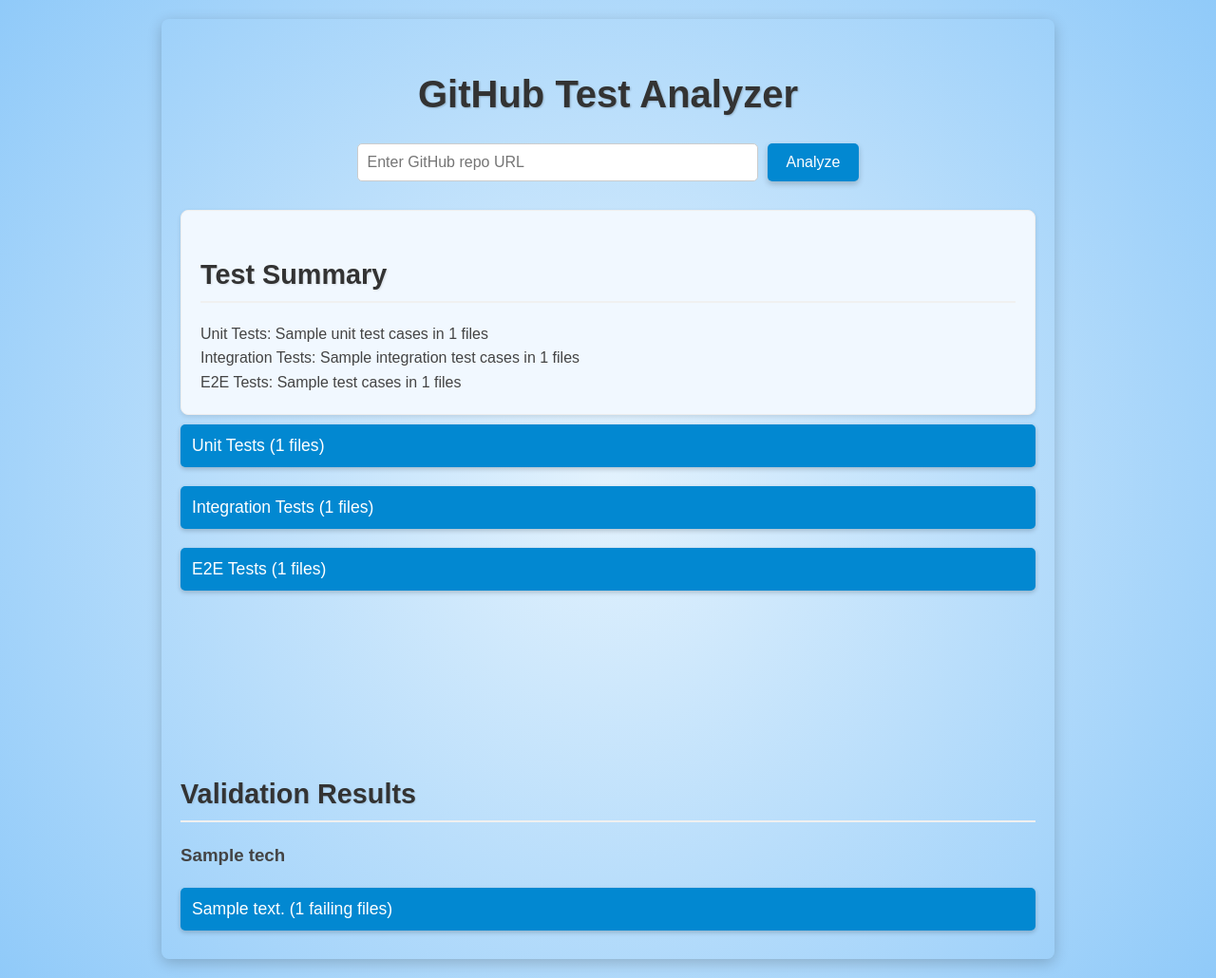
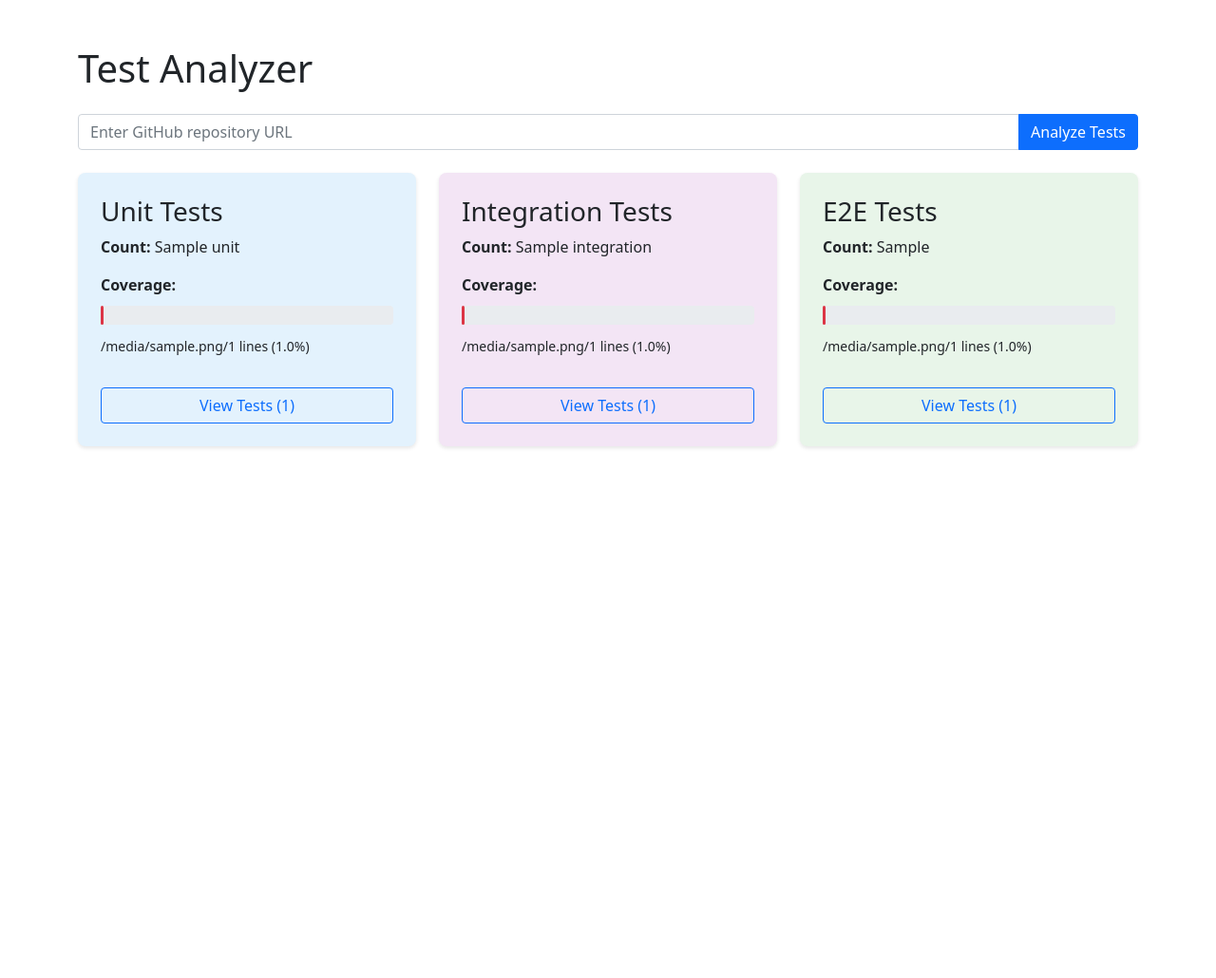
Before and after one commit to venusthoughtworks/knowyourtests_ai, a Flask app: template app/templates/index.html in a window 1280 px wide. Shown: the whole page at 95% size. After the commit the page ends 472 px from the top, so only its background shows below. Run offline with Flask 3, Linux system fonts and the light colour scheme; the template is opened without the code that fills it: most values are stand-ins (such as "Sample title", 1, 10 or a date in 2020).

Commit message:
Added logic to check test coverage

```diff
--- a/app/templates/index.html
+++ b/app/templates/index.html
@@ -1,285 +1,169 @@
 <!DOCTYPE html>
-<html>
+<html lang="en">
 <head>
-    <title>GitHub Test Analyzer</title>
-    <script src="https://cdn.jsdelivr.net/npm/chart.js"></script>
+    <meta charset="UTF-8">
+    <meta name="viewport" content="width=device-width, initial-scale=1.0">
+    <title>Test Analyzer</title>
+    <link href="https://cdn.jsdelivr.net/npm/bootstrap@5.1.3/dist/css/bootstrap.min.css" rel="stylesheet">
     <style>
-        /* General Styles */
-        body {
-            font-family: 'Arial', sans-serif;
-            color: #444;
-            margin: 20px auto;
-            max-width: 900px;
-            line-height: 1.6;
-            background: radial-gradient(circle, #e3f2fd, #90caf9);
-            padding: 20px;
+        .test-section {
+            margin-bottom: 2rem;
+            padding: 1.5rem;
             border-radius: 8px;
-            box-shadow: 0px 4px 15px rgba(0, 0, 0, 0.2);
+            box-shadow: 0 2px 4px rgba(0,0,0,0.1);
         }
-
-        h1 {
-            font-size: 2.5em;
-            text-align: center;
-            color: #333;
-            margin-bottom: 20px;
-            text-shadow: 1px 1px 2px rgba(0, 0, 0, 0.2);
+        .unit-tests { background-color: #e3f2fd; }
+        .integration-tests { background-color: #f3e5f5; }
+        .e2e-tests { background-color: #e8f5e9; }
+        .coverage-bar {
+            height: 20px;
+            background-color: #e9ecef;
+            border-radius: 4px;
+            margin: 10px 0;
         }
-
-        h2 {
-            font-size: 1.8em;
-            color: #333;
-            border-bottom: 2px solid #f0f0f0;
-            padding-bottom: 5px;
-            margin-bottom: 20px;
-            text-shadow: 1px 1px 2px rgba(0, 0, 0, 0.1);
+        .coverage-fill {
+            height: 100%;
+            border-radius: 4px;
+            transition: width 0.3s ease;
         }
-
-        form {
-            margin-bottom: 30px;
-            display: flex;
-            justify-content: center;
+        .coverage-high { background-color: #28a745; }
+        .coverage-medium { background-color: #ffc107; }
+        .coverage-low { background-color: #dc3545; }
+        .test-file {
+            padding: 0.5rem;
+            margin: 0.25rem 0;
+            background-color: rgba(255,255,255,0.7);
+            border-radius: 4px;
         }
-
-        input[type="text"] {
-            width: 400px;
-            padding: 10px;
-            font-size: 1em;
-            border: 1px solid #ccc;
-            border-radius: 5px;
-            margin-right: 10px;
+        .view-tests-btn {
+            width: 100%;
+            margin-top: 1rem;
         }
-
-        button {
-            padding: 10px 20px;
-            font-size: 1em;
-            color: #fff;
-            background: #0288d1;
-            border: none;
-            border-radius: 5px;
-            cursor: pointer;
-            box-shadow: 0 3px 6px rgba(0, 0, 0, 0.2);
-        }
-
-        button:hover {
-            background: #0277bd;
-            box-shadow: 0 4px 10px rgba(0, 0, 0, 0.3);
-        }
-
-        /* Flash Messages */
-        .messages {
-            margin-bottom: 20px;
-            padding: 10px;
-            border-radius: 5px;
-            background-color: #f8d7da;
-            color: #721c24;
-            box-shadow: 0 2px 5px rgba(0, 0, 0, 0.1);
-        }
-
-        .messages ul {
-            margin: 0;
-            padding: 0;
-            list-style-type: none;
-        }
-
-        /* Collapsibles and Results */
-        .collapsible {
-            display: block;
-            width: 100%;
-            background-color: #0288d1;
-            color: white;
-            border: none;
-            border-radius: 5px;
-            padding: 12px;
-            margin: 10px 0;
-            text-align: left;
-            cursor: pointer;
-            font-size: 1.1em;
-            box-shadow: 0 2px 5px rgba(0, 0, 0, 0.2);
-        }
-
-        .collapsible:hover {
-            background-color: #0277bd;
-        }
-
-        .content {
-            max-height: 0;
-            overflow: hidden;
-            transition: max-height 0.4s ease-out;
-            background: #e3f2fd;
-            border-left: 6px solid #0288d1;
-            padding: 0 15px;
-            border-radius: 5px;
-        }
-
-        .content ul {
-            margin: 10px 0;
-            list-style-type: none;
-            padding-left: 20px;
-        }
-
-        .content ul li {
-            padding: 10px;
-            margin-bottom: 5px;
-            background-color: #fff;
-            border: 1px solid #ddd;
-            border-radius: 5px;
-            transition: transform 0.2s;
-            box-shadow: 0 1px 3px rgba(0, 0, 0, 0.1);
-        }
-
-        .content ul li:hover {
-            transform: translateX(5px);
-        }
-
-        .test-summary {
-            margin-top: 30px;
-            padding: 20px;
-            border: 1px solid #eee;
-            border-radius: 8px;
-            background-color: #f1f8ff;
-            box-shadow: 0 2px 5px rgba(0, 0, 0, 0.1);
+        .test-files-container {
+            margin-top: 1rem;
+            max-height: 300px;
+            overflow-y: auto;
         }
     </style>
 </head>
 <body>
-<h1>GitHub Test Analyzer</h1>
+    <div class="container mt-5">
+        <h1 class="mb-4">Test Analyzer</h1>
 
-<!-- Form -->
-<form method="POST">
-    <input type="text" name="github_url" placeholder="Enter GitHub repo URL" required />
-    <button type="submit">Analyze</button>
+        <form method="POST" class="mb-4">
+            <div class="input-group">
+                <input type="text" name="github_url" class="form-control" placeholder="Enter GitHub repository URL" required>
+                <button type="submit" class="btn btn-primary">Analyze Tests</button>
+            </div>
         </form>
 
-<!-- Results Section -->
+        {% if error_message %}
+        <div class="alert alert-danger">
+            {{ error_message }}
+        </div>
+        {% endif %}
+
         {% if test_results %}
-<!-- Test Summary Section -->
-<div class="test-summary">
-    <h2>Test Summary</h2>
-    <div class="test-type">
-        <span>Unit Tests:</span>
-        <span>{{ test_results['counts']['unit'] }} test cases in {{ test_results['unit_tests']|length }} files</span>
+        <div class="row">
+            <!-- Unit Tests Section -->
+            <div class="col-md-4">
+                <div class="test-section unit-tests">
+                    <h3>Unit Tests</h3>
+                    <div class="mb-3">
+                        <strong>Count:</strong> {{ test_results.counts.unit }}
                     </div>
-    <div class="test-type">
-        <span>Integration Tests:</span>
-        <span>{{ test_results['counts']['integration'] }} test cases in {{ test_results['integration_tests']|length }} files</span>
+                    <div class="mb-3">
+                        <strong>Coverage:</strong>
+                        <div class="coverage-bar">
+                            <div class="coverage-fill {% if test_results.coverage.unit.coverage_percentage >= 80 %}coverage-high{% elif test_results.coverage.unit.coverage_percentage >= 50 %}coverage-medium{% else %}coverage-low{% endif %}"
+                                 style="width: {{ test_results.coverage.unit.coverage_percentage }}%">
                             </div>
-    <div class="test-type">
-        <span>E2E Tests:</span>
-        <span>{{ test_results['counts']['e2e'] }} test cases in {{ test_results['e2e_tests']|length }} files</span>
+                        </div>
+                        <small>
+                            {{ test_results.coverage.unit.covered_lines }}/{{ test_results.coverage.unit.total_lines }} lines
+                            ({{ "%.1f"|format(test_results.coverage.unit.coverage_percentage) }}%)
+                        </small>
+                    </div>
+                    <button class="btn btn-outline-primary view-tests-btn" type="button" data-bs-toggle="collapse" data-bs-target="#unitTestsList" aria-expanded="false">
+                        View Tests ({{ test_results.unit_tests|length }})
+                    </button>
+                    <div class="collapse test-files-container" id="unitTestsList">
+                        <div class="test-files mt-3">
+                            {% for file in test_results.unit_tests %}
+                            <div class="test-file">{{ file }}</div>
+                            {% endfor %}
+                        </div>
+                    </div>
                 </div>
             </div>
 
-<!-- Collapsible Sections for Results -->
-    <div class="results">
-        <!-- Unit Tests -->
-        <div>
-            <button class="collapsible">Unit Tests ({{ test_results['unit_tests']|length }} files)</button>
-            <div class="content">
-                <ul>
-                    {% for test in test_results['unit_tests'] %}
-                    <li>{{ test }}</li>
+            <!-- Integration Tests Section -->
+            <div class="col-md-4">
+                <div class="test-section integration-tests">
+                    <h3>Integration Tests</h3>
+                    <div class="mb-3">
+                        <strong>Count:</strong> {{ test_results.counts.integration }}
+                    </div>
+                    <div class="mb-3">
+                        <strong>Coverage:</strong>
+                        <div class="coverage-bar">
+                            <div class="coverage-fill {% if test_results.coverage.integration.coverage_percentage >= 80 %}coverage-high{% elif test_results.coverage.integration.coverage_percentage >= 50 %}coverage-medium{% else %}coverage-low{% endif %}"
+                                 style="width: {{ test_results.coverage.integration.coverage_percentage }}%">
+                            </div>
+                        </div>
+                        <small>
+                            {{ test_results.coverage.integration.covered_lines }}/{{ test_results.coverage.integration.total_lines }} lines
+                            ({{ "%.1f"|format(test_results.coverage.integration.coverage_percentage) }}%)
+                        </small>
+                    </div>
+                    <button class="btn btn-outline-primary view-tests-btn" type="button" data-bs-toggle="collapse" data-bs-target="#integrationTestsList" aria-expanded="false">
+                        View Tests ({{ test_results.integration_tests|length }})
+                    </button>
+                    <div class="collapse test-files-container" id="integrationTestsList">
+                        <div class="test-files mt-3">
+                            {% for file in test_results.integration_tests %}
+                            <div class="test-file">{{ file }}</div>
                             {% endfor %}
-                </ul>
+                        </div>
+                    </div>
                 </div>
             </div>
 
-        <!-- Integration Tests -->
-        <div>
-            <button class="collapsible">Integration Tests ({{ test_results['integration_tests']|length }} files)</button>
-            <div class="content">
-                <ul>
-                    {% for test in test_results['integration_tests'] %}
-                    <li>{{ test }}</li>
-                    {% endfor %}
-                </ul>
+            <!-- E2E Tests Section -->
+            <div class="col-md-4">
+                <div class="test-section e2e-tests">
+                    <h3>E2E Tests</h3>
+                    <div class="mb-3">
+                        <strong>Count:</strong> {{ test_results.counts.e2e }}
+                    </div>
+                    <div class="mb-3">
+                        <strong>Coverage:</strong>
+                        <div class="coverage-bar">
+                            <div class="coverage-fill {% if test_results.coverage.e2e.coverage_percentage >= 80 %}coverage-high{% elif test_results.coverage.e2e.coverage_percentage >= 50 %}coverage-medium{% else %}coverage-low{% endif %}"
+                                 style="width: {{ test_results.coverage.e2e.coverage_percentage }}%">
                             </div>
                         </div>
-
-        <!-- E2E Tests -->
-        <div>
-            <button class="collapsible">E2E Tests ({{ test_results['e2e_tests']|length }} files)</button>
-            <div class="content">
-                <ul>
-                    {% for test in test_results['e2e_tests'] %}
-                    <li>{{ test }}</li>
+                        <small>
+                            {{ test_results.coverage.e2e.covered_lines }}/{{ test_results.coverage.e2e.total_lines }} lines
+                            ({{ "%.1f"|format(test_results.coverage.e2e.coverage_percentage) }}%)
+                        </small>
+                    </div>
+                    <button class="btn btn-outline-primary view-tests-btn" type="button" data-bs-toggle="collapse" data-bs-target="#e2eTestsList" aria-expanded="false">
+                        View Tests ({{ test_results.e2e_tests|length }})
+                    </button>
+                    <div class="collapse test-files-container" id="e2eTestsList">
+                        <div class="test-files mt-3">
+                            {% for file in test_results.e2e_tests %}
+                            <div class="test-file">{{ file }}</div>
                             {% endfor %}
-                </ul>
                         </div>
                     </div>
                 </div>
-<!-- Chart Section -->
-<canvas id="testChart"></canvas>
-
-<script>
-    const ctx = document.getElementById('testChart').getContext('2d');
-    const testChart = new Chart(ctx, {
-        type: 'bar',
-        data: {
-            labels: ['Unit Tests', 'Integration Tests', 'E2E Tests'],
-            datasets: [{
-                label: 'Test Cases',
-                data: [
-                    {{ test_results['counts']['unit'] }},
-                    {{ test_results['counts']['integration'] }},
-                    {{ test_results['counts']['e2e'] }}
-                ],
-                backgroundColor: ['#4CAF50', '#2196F3', '#FF9800']
-            }]
-        },
-        options: {
-            responsive: true,
-            plugins: {
-                legend: { display: false },
-                title: {
-                    display: true,
-                    text: 'Test Case Distribution'
-                }
-            },
-            scales: {
-                y: {
-                    beginAtZero: true,
-                    precision: 0
-                }
-            }
-        }
-    })
-</script>
-   {% endif %}
-
-<!-- Validation Results -->
-    {% if validation_results %}
-    <div class="validation-results">
-        <h2>Validation Results</h2>
-        {% for tech, rules in validation_results.items() %}
-        <h3>{{ tech }}</h3>
-        {% for rule in rules %}
-        <div>
-            <button class="collapsible">{{ rule.message }} ({{ rule.failing_files|length }} failing files)</button>
-            <div class="content">
-                <ul>
-                    {% for file in rule.failing_files %}
-                    <li>{{ file }}</li>
-                    {% endfor %}
-                </ul>
             </div>
         </div>
-        {% endfor %}
-        {% endfor %}
+        {% endif %}
     </div>
-    {% endif %}
-<script>
-            // Collapsible functionality
-        document.querySelectorAll('.collapsible').forEach(button => {
-            button.addEventListener('click', () => {
-                button.classList.toggle('active');
-                const content = button.nextElementSibling;
-                if (content.style.maxHeight) {
-                    content.style.maxHeight = null;
-                } else {
-                    content.style.maxHeight = content.scrollHeight + 'px';
-                }
-            });
-        });
-    </script>
+
+    <script src="https://cdn.jsdelivr.net/npm/bootstrap@5.1.3/dist/js/bootstrap.bundle.min.js"></script>
 </body>
 </html>
```
Also changed, not shown: test_analyzer/analyzer.py (+155 -22 lines). Lines whose indentation alone changed are shown as unchanged.
